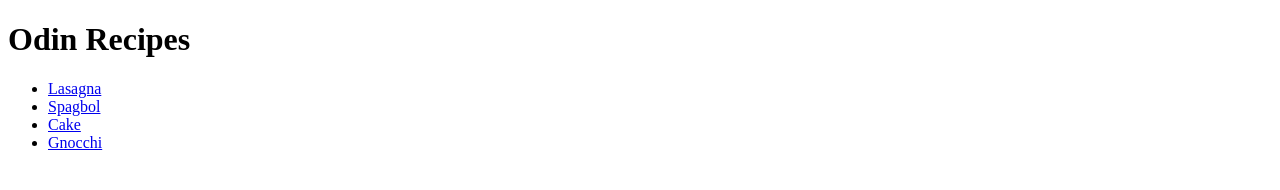
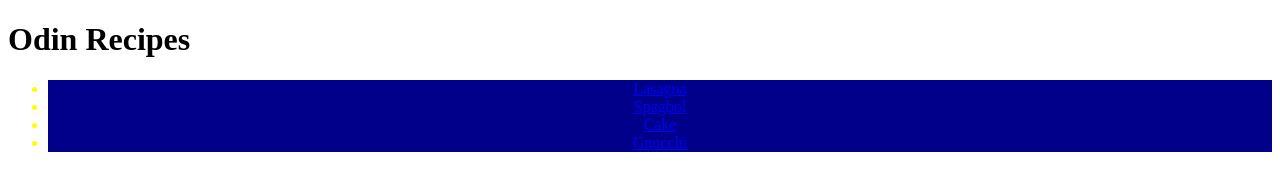
Before and after one commit to JustDom223/odin_recipes, a plain HTML site: page index.html in a window 1280 px wide. Drawn offline with Linux system fonts and the light colour scheme.

Commit message:
Changed the colour of lists Changed the colour and format of lists in the style.css

```diff
--- a/styles.css
+++ b/styles.css
@@ -9,3 +9,13 @@
     display: block;
     margin: auto;
 }
+
+li {
+    color: orange;
+    background-color: darkblue;
+    text-align: center;
+}
+
+ul li {
+    color: yellow;
+}
```
